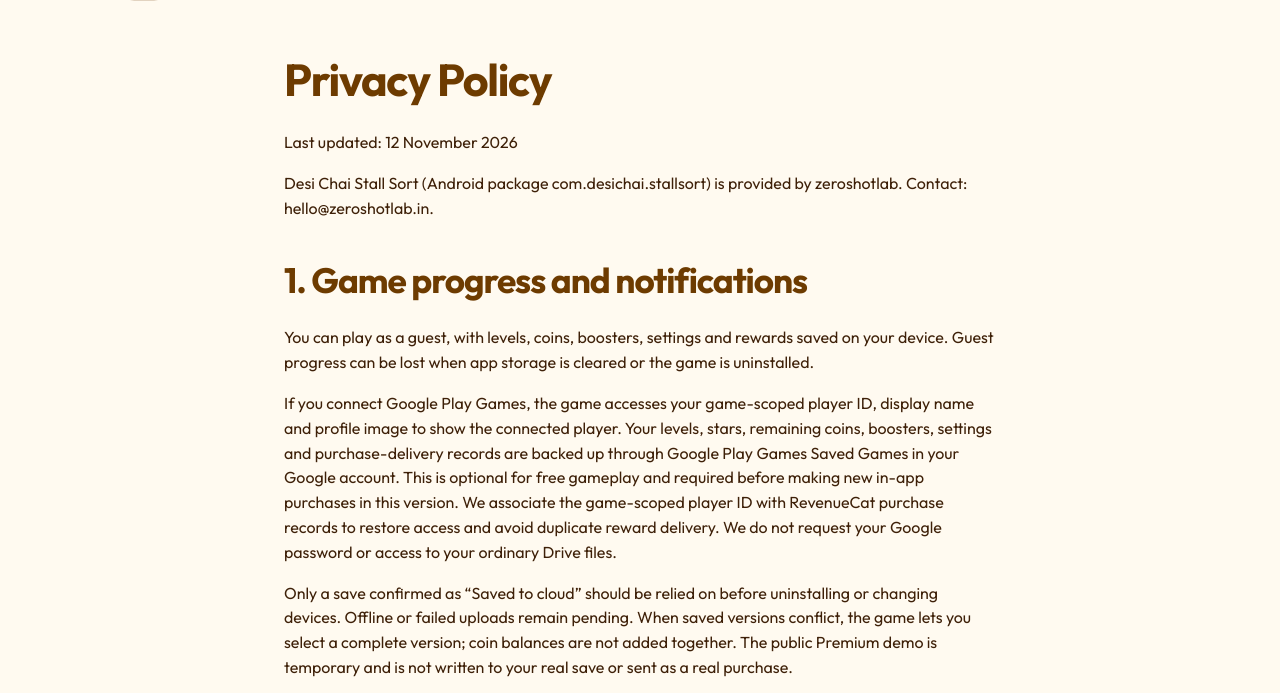
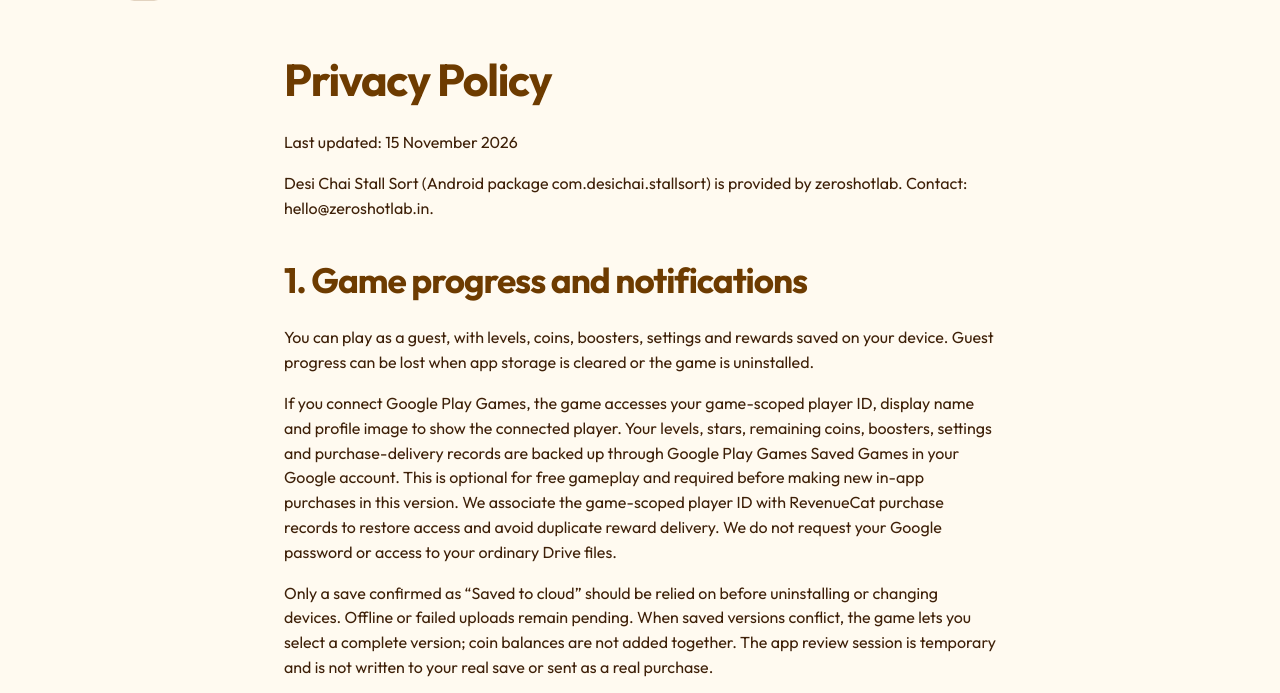
Before and after one commit to iamhero2709/desi-chai-stall-website, a plain HTML site: page public/privacy.html in a window 1280 px wide. Shown: the part 99-792 px from the top of the page. Drawn offline with Linux system fonts and the light colour scheme; a web font is replaced by a local one.

Commit message:
docs: describe production review access

```diff
--- a/public/privacy.html
+++ b/public/privacy.html
@@ -27,12 +27,12 @@
 
   <main id="main" class="prose">
 <h1>Privacy Policy</h1>
-<p>Last updated: 12 November 2026</p>
+<p>Last updated: 15 November 2026</p>
 <p>Desi Chai Stall Sort (Android package com.desichai.stallsort) is provided by zeroshotlab. Contact: hello@zeroshotlab.in.</p>
 <h2>1. Game progress and notifications</h2>
 <p>You can play as a guest, with levels, coins, boosters, settings and rewards saved on your device. Guest progress can be lost when app storage is cleared or the game is uninstalled.</p>
 <p>If you connect Google Play Games, the game accesses your game-scoped player ID, display name and profile image to show the connected player. Your levels, stars, remaining coins, boosters, settings and purchase-delivery records are backed up through Google Play Games Saved Games in your Google account. This is optional for free gameplay and required before making new in-app purchases in this version. We associate the game-scoped player ID with RevenueCat purchase records to restore access and avoid duplicate reward delivery. We do not request your Google password or access to your ordinary Drive files.</p>
-<p>Only a save confirmed as “Saved to cloud” should be relied on before uninstalling or changing devices. Offline or failed uploads remain pending. When saved versions conflict, the game lets you select a complete version; coin balances are not added together. The public Premium demo is temporary and is not written to your real save or sent as a real purchase.</p>
+<p>Only a save confirmed as “Saved to cloud” should be relied on before uninstalling or changing devices. Offline or failed uploads remain pending. When saved versions conflict, the game lets you select a complete version; coin balances are not added together. The app review session is temporary and is not written to your real save or sent as a real purchase.</p>
 <p>Optional reminders are scheduled on your device after notification permission is granted. We do not register a remote push token or run a push campaign service. Google privacy: <a href="https://policies.google.com/privacy">https://policies.google.com/privacy</a></p>
 <h2>2. Advertising through Google AdMob</h2>
 <p>The game uses Google AdMob for banner, interstitial, rewarded and app-open ads. Google&#x27;s Mobile Ads SDK may collect and share IP addresses, approximate location inferred from IP, device and advertising identifiers, ad interactions, diagnostics and performance information. These support advertising, measurement, analytics, security and fraud prevention. Processing depends on your region, consent choices and device settings. Ad-related processing can occur even for non-personalized or test ads.</p>
```
